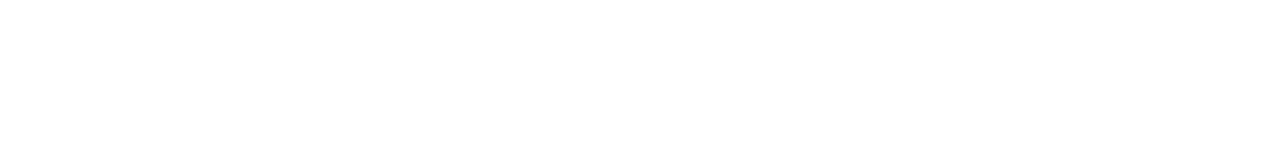
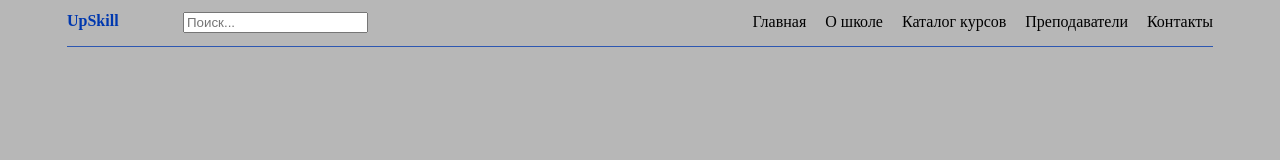
Before and after one commit to Andrey2315473/Create-web-site-onlain-school, a plain HTML site: page index.html in a window 1280 px wide. Drawn offline with Linux system fonts and the light colour scheme.

Commit message:
Сделал шапку сайта и линию под шапкой

```diff
--- a/index.html
+++ b/index.html
@@ -4,8 +4,22 @@
     <meta charset="UTF-8">
     <meta name="viewport" content="width=device-width, initial-scale=1.0">
     <title>Онлайн-школа</title>
+    <link rel="stylesheet" href="style.css">
 </head>
 <body>
+    <div class="logo">UpSkill</div>
+
+    <input class="Search" type="text" placeholder="Поиск...">
+
+    <div class="Shapka">
+        <a href="#">Главная</a>
+        <a href="#">О школе</a>
+        <a href="#">Каталог курсов</a>
+        <a href="#">Преподаватели</a>
+        <a href="#">Контакты</a>
+    </div>
+
+    <div class="line"></div>
 
 </body>
 </html>
--- a/style.css
+++ b/style.css
@@ -0,0 +1,37 @@
+body {
+    width: 1146px;
+    margin: auto;
+    background-color: #b7b7b7;
+}
+
+a {
+    text-decoration: none;
+    color: black;
+}
+
+.logo {
+    color: #0038AF;
+    font-weight: bold;
+    margin-top: 12px;
+}
+
+.Search {
+    display: flex;
+    align-items: center;
+    justify-content: center;
+    margin-top: -18px;
+    margin-left: 116px;
+}
+
+.Shapka {
+    display: flex;
+    justify-content: flex-end;
+    margin-top: -20px;
+    gap: 19px;
+}
+
+.line {
+    display: flex;
+    border-bottom: 1px solid #2D57B1;
+    margin-top: 15px;
+}
```
